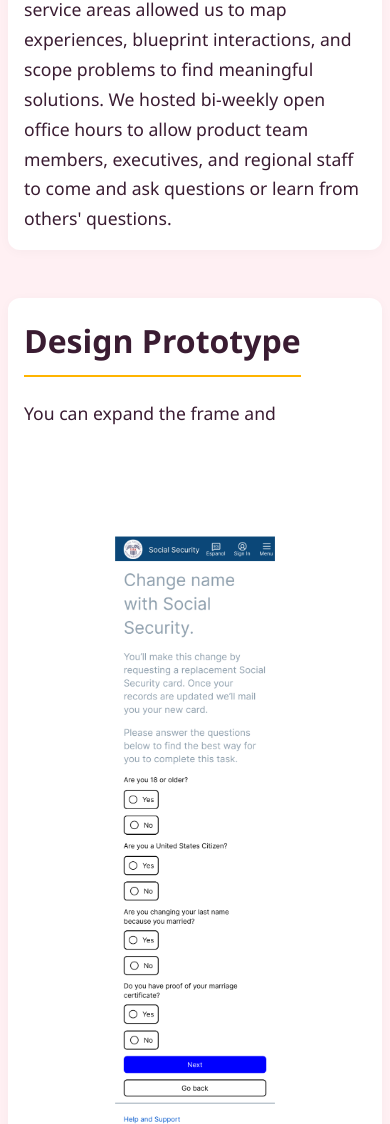
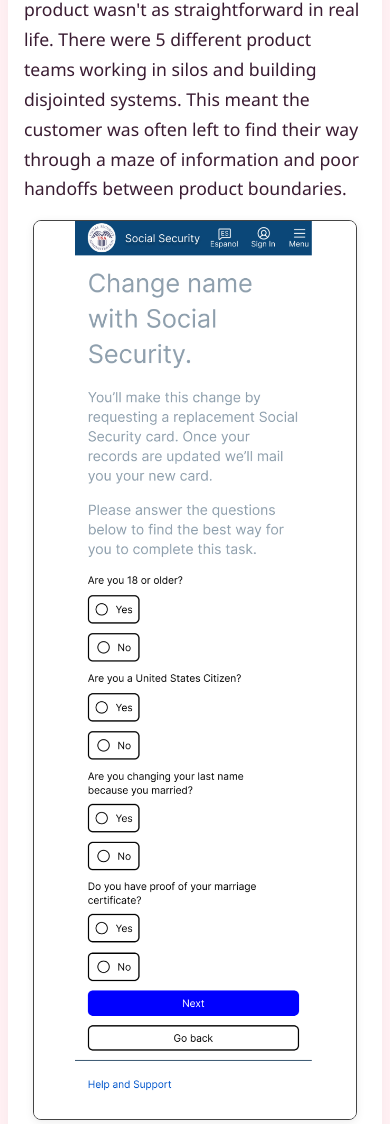
Before and after one commit to HCDSolutions/natePortfolio, a plain HTML site: page natePortfolio/ssCardDigital.html in a window 390 px wide. Shown: the part 6508-7632 px from the top of the page. Drawn offline with Linux system fonts and the light colour scheme.

Commit message:
updated ssCard page

```diff
--- a/natePortfolio/ssCardDigital.html
+++ b/natePortfolio/ssCardDigital.html
@@ -178,6 +178,41 @@
           alt="Column chart displaying drop off rates for account creation."
         />
       </section>
+
+      <section id="design-prototypes">
+        <h2>Design Prototype</h2>
+        <p>
+          From our research and analysis we learned the path through the digital
+          card product wasn't as straightforward in real life. There were 5
+          different product teams working in silos and building disjointed
+          systems. This meant the customer was often left to find their way
+          through a maze of information and poor handoffs between product
+          boundaries.
+        </p>
+        <div class="side-by-side-images">
+          <img src="images/ssCardFilterQ.png" alt="Design 1" />
+          <img src="images/logInPage.png" alt="Design 2" />
+        </div>
+        <div class="side-by-side-images">
+          <img src="images/ssCardIDFilled.png" alt="Design 1" />
+          <img src="images/ssCardAppointment.png" alt="Design 2" />
+        </div>
+        <div class="side-by-side-images">
+          <img src="images/ssCardAppt2.png" alt="Design 1" />
+          <img src="images/ssCardConfirm.png" alt="Design 2" />
+        </div>
+      </section>
+
+      <!--<section id="interactive-prototypes">
+        <h2>Interactive Prototype</h2>
+        <div class="responsive-figma-embed">
+          <iframe
+            src="https://embed.figma.com/proto/A5o6rrLw2OOAc0DLpY9ljC/Prototypes?node-id=2034-285&p=f&scaling=scale-down&content-scaling=fixed&page-id=0%3A1&starting-point-node-id=2034%3A285&embed-host=share"
+            allowfullscreen
+          >
+          </iframe>
+        </div>
+      </section> -->
       <section id="conclusion">
         <h2>Conclusion</h2>
         <p>
@@ -189,25 +224,6 @@
           others' questions.
         </p>
       </section>
-      <section id="design-prototypes">
-        <h2>Design Prototype</h2>
-        <p>You can expand the frame and</p>
-        <img
-          src="images/Untitled (3).png"
-          alt="Column chart displaying drop off rates for account creation."
-        />
-        <img
-          src="images/Untitled (4).png"
-          alt="Column chart displaying drop off rates for account creation."
-        />
-        <div class="responsive-figma-embed">
-          <iframe
-            src="https://embed.figma.com/proto/A5o6rrLw2OOAc0DLpY9ljC/Prototypes?node-id=2034-285&p=f&scaling=scale-down&content-scaling=fixed&page-id=0%3A1&starting-point-node-id=2034%3A285&embed-host=share"
-            allowfullscreen
-          >
-          </iframe>
-        </div>
-      </section>
     </main>
 
     <footer>
--- a/natePortfolio/styles.css
+++ b/natePortfolio/styles.css
@@ -609,3 +609,42 @@ h2 + li {
   border: 1px solid rgba(0, 0, 0, 0.1);
   border-radius: 8px;
 }
+.side-by-side-images {
+  display: flex;
+  gap: 1em; /* space between images */
+  justify-content: center; /* center images horizontally */
+  align-items: flex-start; /* align images to the top */
+}
+
+.side-by-side-images img {
+  max-width: 48%;
+  height: auto;
+  border-radius: 8px;
+  border: #444 1px solid;
+  box-shadow: 0 2px 8px rgba(0, 0, 0, 0.08);
+}
+.side-by-side-images {
+  display: flex;
+  gap: 1em;
+  justify-content: center;
+  align-items: flex-start;
+}
+
+.side-by-side-images img {
+  max-width: 48%;
+  height: auto;
+  border-radius: 8px;
+  box-shadow: 0 2px 8px rgba(0, 0, 0, 0.08);
+}
+
+/* Stack images vertically on small screens */
+@media (max-width: 700px) {
+  .side-by-side-images {
+    flex-direction: column;
+    gap: 0.5em;
+    align-items: center;
+  }
+  .side-by-side-images img {
+    max-width: 95%;
+  }
+}
```
Also changed, not shown: natePortfolio/HCDSolutions.html (+1 -1 lines), natePortfolio/images/Untitled (10).png (deleted), natePortfolio/images/Untitled (2).png (deleted), natePortfolio/images/Untitled (5).png (deleted), natePortfolio/images/Untitled (6).png (deleted), natePortfolio/images/Untitled (7).png (deleted), natePortfolio/images/Untitled (8).png (deleted), natePortfolio/images/Untitled (9).png (deleted), natePortfolio/images/comingSoon.png (added), natePortfolio/images/logInPage.png (added), natePortfolio/images/ssCardAppointment.png (added), natePortfolio/images/ssCardAppt2.png (added), natePortfolio/images/ssCardConfirm.png (added), natePortfolio/images/ssCardFilterQ.png (added), 2 more files.
